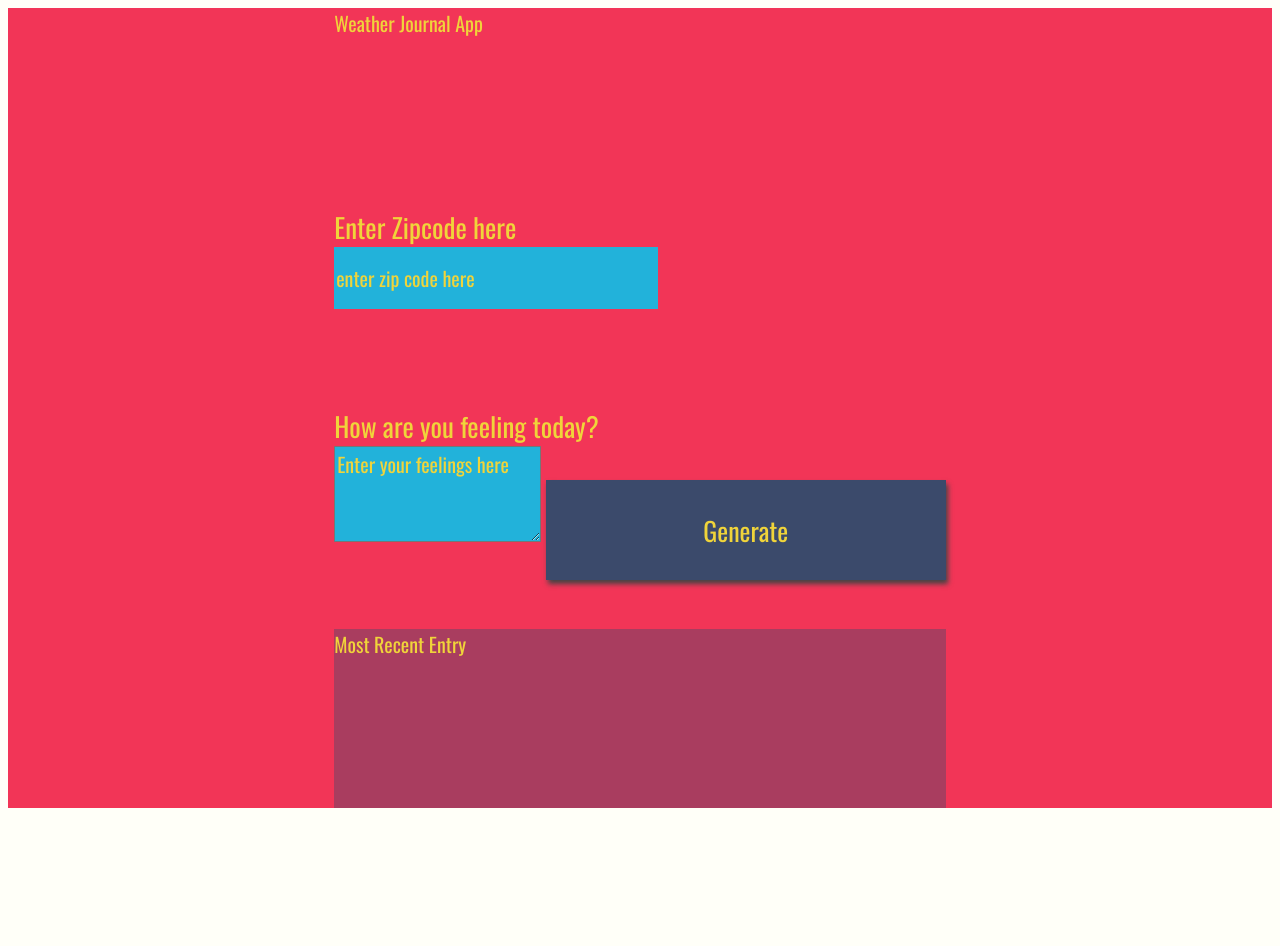
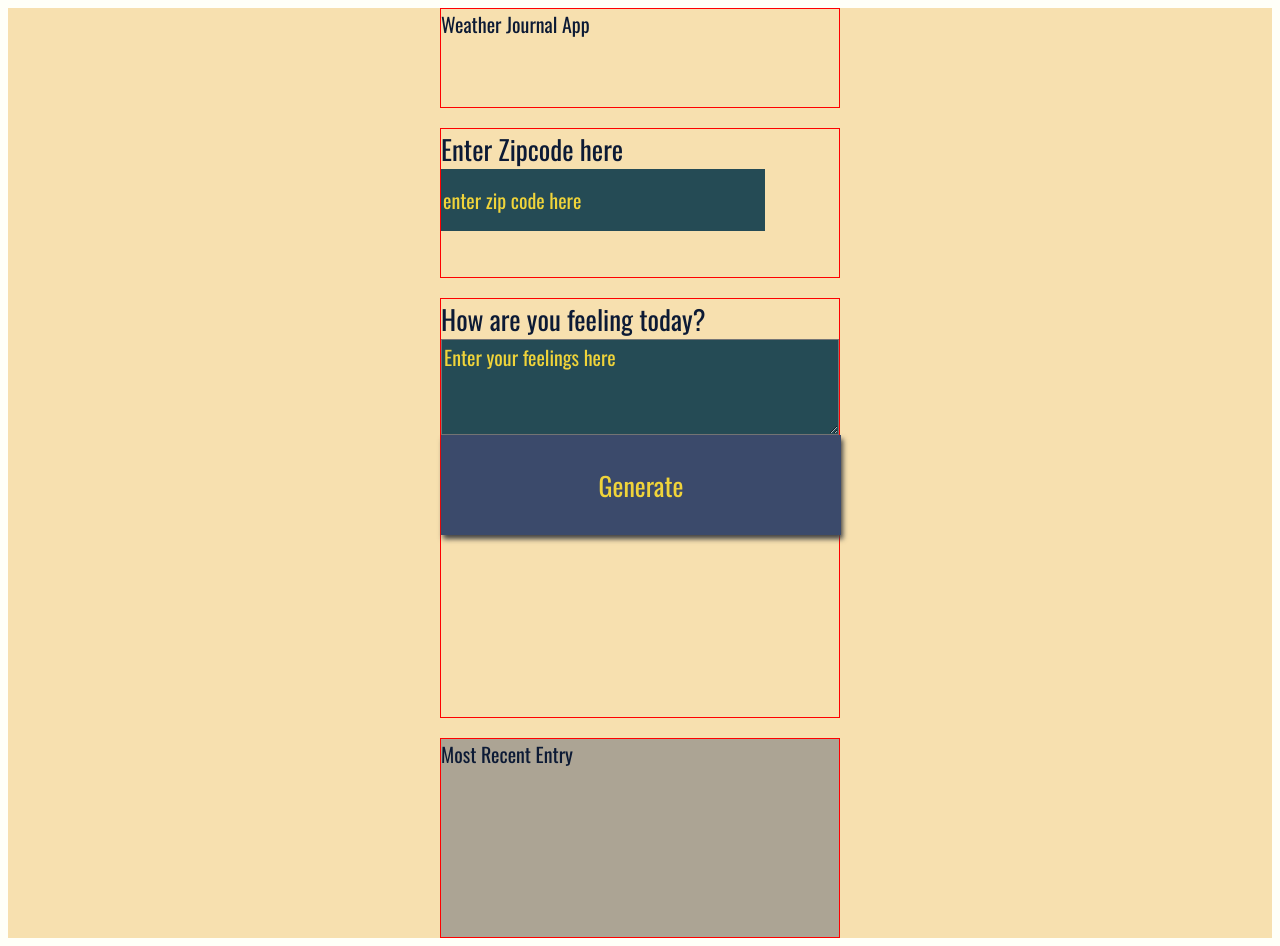
Before and after one commit to RRRan2333/udacity_weather_app, a plain HTML site: page website/index.html in a window 1280 px wide. Before the commit the page ends 816 px from the top, so only its background shows below. Drawn offline with nearby package versions, Linux system fonts and the light colour scheme; a web font is replaced by a local one.

Commit message:
fix to prevoius commit: moved all changes to one place

```diff
--- a/website/style.css
+++ b/website/style.css
@@ -5,23 +5,29 @@ body{
 
 #app{
     display: grid;
-    grid-auto-rows: minmax(150px, auto);
+    grid-template-rows: 100px 150px 420px 200px;
     /* grid-template-columns:  */
-    height:100vh;
-    background: #f23557;
-    color: #f0d43a;
+    grid-template-columns: 400px;
+    /* height:100vh; */
+    background: #f7e0af;
+    color: #0c1a35;
     justify-content: center;
     grid-gap: 1em;
     font-size: 20px;
     font-family: 'Oswald', sans-serif;
 }
 
-.holder{
-
+.holder {
+    border: 1px solid red;
 }
 
-.entry{
+.entry {
     background: rgba(59, 74, 107, .4);
+}
+
+.feel {
+    display: flex;
+    flex-direction: column;
 }
 
 #entryHolder{
@@ -57,7 +63,7 @@ input{
     display:block;
     height: 60px;
     width: 320px;
-    background:#22b2da;
+    background:#254b55;
     color: #f0d43a;
     font-size: 20px;
     font-family: 'Oswald', sans-serif;
@@ -79,7 +85,7 @@ h1{
 }
 
 textarea{
-    background:#22b2da;
+    background:#254b55;
     color: #f0d43a;
     font-size: 20px;
     font-family: 'Oswald', sans-serif;
```
Also changed, not shown: server.js (+5 -5 lines).
